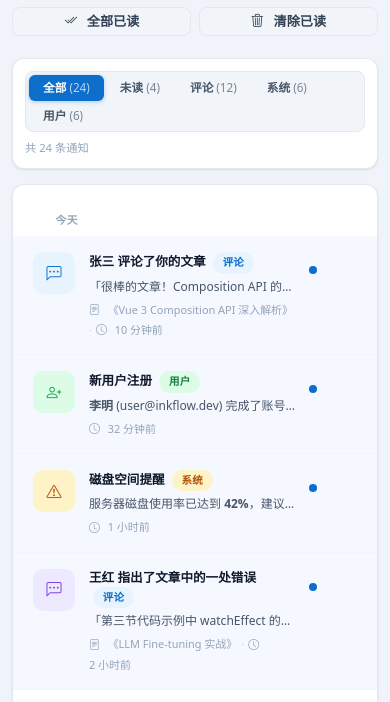
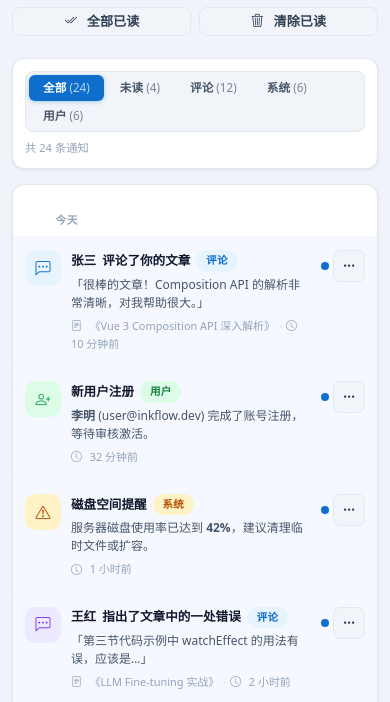
Before and after one commit to zidony/inkflow-admin, a website built with Vite: page src/notification-center.html in a window 390 px wide. Shown: the part 124-826 px from the top of the page. Built offline with nearby package versions, Linux system fonts and the light colour scheme; a web font is replaced by a local one.

Commit message:
fix(responsive): improve notification row wrapping on mobile
- allow notification titles and metadata to wrap on narrow screens

- keep notification actions accessible without forcing row overflow

- extend responsive checks for notification row layout

```diff
--- a/scripts/check-responsive.mjs
+++ b/scripts/check-responsive.mjs
@@ -86,6 +86,8 @@ const requiredCssGuards = [
   ['_components.css', componentsCss, /@media\s*\(max-width:\s*767px\)[\s\S]*\.ink-settings-layout\s*{[^}]*grid-template-columns:\s*1fr;[^}]*min-width:\s*0;/],
   ['_components.css', componentsCss, /@media\s*\(max-width:\s*767px\)[\s\S]*\.ink-settings-layout\s*>\s*\*\s*{[^}]*min-width:\s*0;/],
   ['_components.css', componentsCss, /@media\s*\(max-width:\s*767\.98px\)[\s\S]*\.ink-notif-desc\s*{[^}]*white-space:\s*normal;[^}]*overflow:\s*visible;/],
+  ['_components.css', componentsCss, /@media\s*\(max-width:\s*767\.98px\)[\s\S]*\.ink-notif-content\s*{[^}]*min-width:\s*0;/],
+  ['_components.css', componentsCss, /@media\s*\(max-width:\s*767\.98px\)[\s\S]*\.ink-notif-meta\s*{[^}]*align-items:\s*flex-start;[^}]*flex-wrap:\s*wrap;/],
   ['_components.css', componentsCss, /@media\s*\(max-width:\s*767\.98px\)[\s\S]*\.ink-notif-more\s*{[^}]*opacity:\s*1;/],
   ['_components.css', componentsCss, /@media\s*\(max-width:\s*767\.98px\)[\s\S]*\.ink-editor-sidebar\s*{[^}]*position:\s*static;/],
   ['_components.css', componentsCss, /@media\s*\(max-width:\s*767\.98px\)[\s\S]*\.ink-post-permalink\s*{[^}]*flex-basis:\s*100%;[^}]*min-width:\s*0;/],
@@ -95,6 +97,8 @@ const requiredCssGuards = [
   ['_components.css', componentsCss, /@media\s*\(max-width:\s*560px\)[\s\S]*\.topbar-create-btn\s+i\s*{[^}]*font-size:\s*1rem;/],
   ['_components.css', componentsCss, /@media\s*\(max-width:\s*479\.98px\)[\s\S]*\.topbar-actions\s*{[^}]*justify-content:\s*flex-end;[^}]*margin-left:\s*auto;/],
   ['_components.css', componentsCss, /@media\s*\(max-width:\s*479\.98px\)[\s\S]*\.ink-notif-dropdown\s*{[^}]*min-width:\s*calc\(100vw\s*-\s*20px\);[^}]*max-width:\s*calc\(100vw\s*-\s*20px\);/],
+  ['_components.css', componentsCss, /@media\s*\(max-width:\s*479\.98px\)[\s\S]*\.ink-notif-row-inner\s*{[^}]*display:\s*grid;[^}]*grid-template-columns:\s*36px\s+minmax\(0,\s*1fr\)\s+auto;/],
+  ['_components.css', componentsCss, /@media\s*\(max-width:\s*479\.98px\)[\s\S]*\.ink-notif-actions\s*{[^}]*grid-column:\s*3;[^}]*grid-row:\s*1;/],
   ['_components.css', componentsCss, /@media\s*\(max-width:\s*479\.98px\)[\s\S]*\.ink-dashboard-quick-card\s+\.ink-quick-btn-sm[\s\S]*min-width:\s*100%;/],
 ];
 
--- a/src/assets/css/_components.css
+++ b/src/assets/css/_components.css
@@ -1625,32 +1625,6 @@ textarea.form-control {
   .ink-settings-nav-item {
     white-space: nowrap;
   }
-  .ink-notif-row-inner {
-    gap: 10px;
-    padding: 14px 12px;
-  }
-  .ink-notif-icon-lg {
-    width: 36px;
-    height: 36px;
-  }
-  .ink-notif-title {
-    line-height: 1.45;
-  }
-  .ink-notif-desc {
-    white-space: normal;
-    overflow: visible;
-    text-overflow: clip;
-  }
-  .ink-notif-meta {
-    flex-wrap: wrap;
-    row-gap: 2px;
-  }
-  .ink-notif-actions {
-    gap: 4px;
-  }
-  .ink-notif-more {
-    opacity: 1;
-  }
   .ink-editor-sidebar {
     position: static;
   }
@@ -2157,10 +2131,18 @@ textarea.form-control {
   min-width: 0;
 }
 .ink-notif-title {
+  display: flex;
+  flex-wrap: wrap;
+  align-items: center;
+  gap: 4px 6px;
   font-size: 0.84rem;
   font-weight: 600;
   color: var(--ink-gray-900);
   margin-bottom: 4px;
+}
+.ink-notif-title .ink-badge {
+  flex-shrink: 0;
+  margin-left: 0 !important;
 }
 .ink-notif-desc {
   font-size: 0.8rem;
@@ -2177,6 +2159,7 @@ textarea.form-control {
   display: flex;
   align-items: center;
   gap: 4px;
+  min-width: 0;
 }
 .ink-notif-sep {
   color: var(--ink-gray-300);
@@ -2201,6 +2184,51 @@ textarea.form-control {
 }
 .ink-notif-row:hover .ink-notif-more {
   opacity: 1;
+}
+@media (max-width: 767.98px) {
+  .ink-notif-row-inner {
+    gap: 10px;
+    padding: 14px 12px;
+  }
+  .ink-notif-icon-lg {
+    width: 36px;
+    height: 36px;
+  }
+  .ink-notif-title {
+    line-height: 1.45;
+  }
+  .ink-notif-content {
+    min-width: 0;
+  }
+  .ink-notif-desc {
+    white-space: normal;
+    overflow: visible;
+    text-overflow: clip;
+  }
+  .ink-notif-meta {
+    align-items: flex-start;
+    flex-wrap: wrap;
+    row-gap: 2px;
+  }
+  .ink-notif-actions {
+    align-self: flex-start;
+    gap: 4px;
+  }
+  .ink-notif-more {
+    opacity: 1;
+  }
+}
+@media (max-width: 479.98px) {
+  .ink-notif-row-inner {
+    display: grid;
+    grid-template-columns: 36px minmax(0, 1fr) auto;
+    align-items: start;
+  }
+  .ink-notif-actions {
+    grid-column: 3;
+    grid-row: 1;
+    padding-top: 0;
+  }
 }
 /* Badge color variants */
 
```
